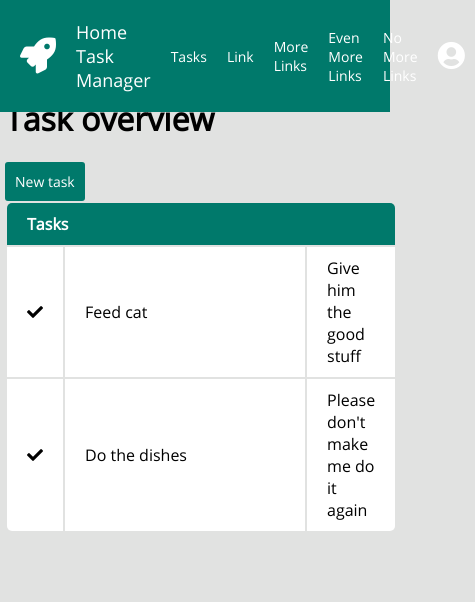
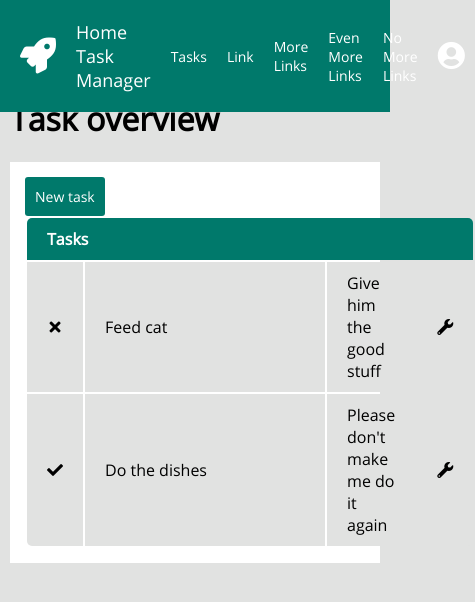
Before and after one commit to Jcuperus/home-task-manager-frontend, an Angular app: page /tasks in a window 390 px wide. Shown: the top 602 px of the page, 475 px wide, since content can reach past the window. Built offline with nearby package versions, Linux system fonts and the light colour scheme.

Commit message:
Reverted task class to interface, minor changes

```diff
--- a/src/app/app.component.css
+++ b/src/app/app.component.css
@@ -12,6 +12,6 @@
 
 @media only screen and (max-width: 800px) {
     main {
-        margin: 0 5px;
+        margin: 0 10px;
     }
 }
--- a/src/app/tasks/mock-tasks.ts
+++ b/src/app/tasks/mock-tasks.ts
@@ -1,6 +1,6 @@
 import { Task } from './task';
 
 export const TASKS: Task[] = [
-    new Task('Feed cat', 'Give him the good stuff'),
-    new Task('Do the dishes', 'Please don\'t make me do it again', true)
+    { id: 1, name: 'Feed cat', description: 'Give him the good stuff', isDone: false },
+    { id: 1, name: 'Do the dishes', description: 'Please don\'t make me do it again', isDone: true }
 ];
--- a/src/app/tasks/task-form.component.ts
+++ b/src/app/tasks/task-form.component.ts
@@ -16,7 +16,7 @@
             if (params.has('id')) {
                 this.taskService.getTask(parseInt(params.get('id'))).subscribe((task: Task) => this.task = task);
             } else {
-                this.task = new Task('', '');
+                this.task = { name: '', description: '', isDone: false };
             }
         });
     }
--- a/src/app/tasks/task-list.component.css
+++ b/src/app/tasks/task-list.component.css
@@ -1,13 +1,13 @@
 .tasks th {
     background-color: #00796b;
-    color: white;
+    color: #ffffff;
     text-align: left;
     border-top-left-radius: 5px;
     border-top-right-radius: 5px;
 }
 
 .tasks td {
-    background-color: white;
+    background-color: #e1e2e1;
 }
 
 .tasks td.icon {
--- a/src/app/tasks/task-list.component.html
+++ b/src/app/tasks/task-list.component.html
@@ -1,7 +1,8 @@
+<div class="container">
     <a routerLink="create" class="button primary">New task</a>
     <table class="tasks">
         <tr>
-        <th colspan="3">Tasks</th>
+            <th colspan="4">Tasks</th>
         </tr>
         <tr *ngFor="let task of tasks; last as isLast" [ngClass]="{ 'last': isLast }">
             <td class="icon">
@@ -10,5 +11,7 @@
             </td>
             <td class="name-col">{{ task.name }}</td>
             <td>{{ task.description }}</td>
+            <td><a [routerLink]="['./', task.id]"><i class="fas fa-wrench"></i></a></td>
         </tr>
     </table>
+</div>
--- a/src/app/tasks/task.service.ts
+++ b/src/app/tasks/task.service.ts
@@ -13,4 +13,12 @@
     getTasks(): Observable<Task[]> {
         return of(TASKS);
     }
+
+    saveTask(task: Task) {
+
+    }
+
+    deleteTask(task: Task) {
+
+    }
 }
--- a/src/app/tasks/task.ts
+++ b/src/app/tasks/task.ts
@@ -1,11 +1,6 @@
-export class Task {
+export interface Task {
+    id?: number;
     name: string;
     description: string;
     isDone: boolean;
-
-    constructor(name: string, description: string, isDone: boolean = true) {
-        this.name = name;
-        this.description = description;
-        this.isDone = isDone;
-    }
 }
--- a/src/styles.css
+++ b/src/styles.css
@@ -7,6 +7,11 @@
 body {
     font-family: 'Open Sans', sans-serif;
     background-color: #e1e2e1;
+}
+
+a {
+    color: unset;
+    text-decoration: unset;
 }
 
 .container {
```
Lines whose indentation alone changed are shown as unchanged.
